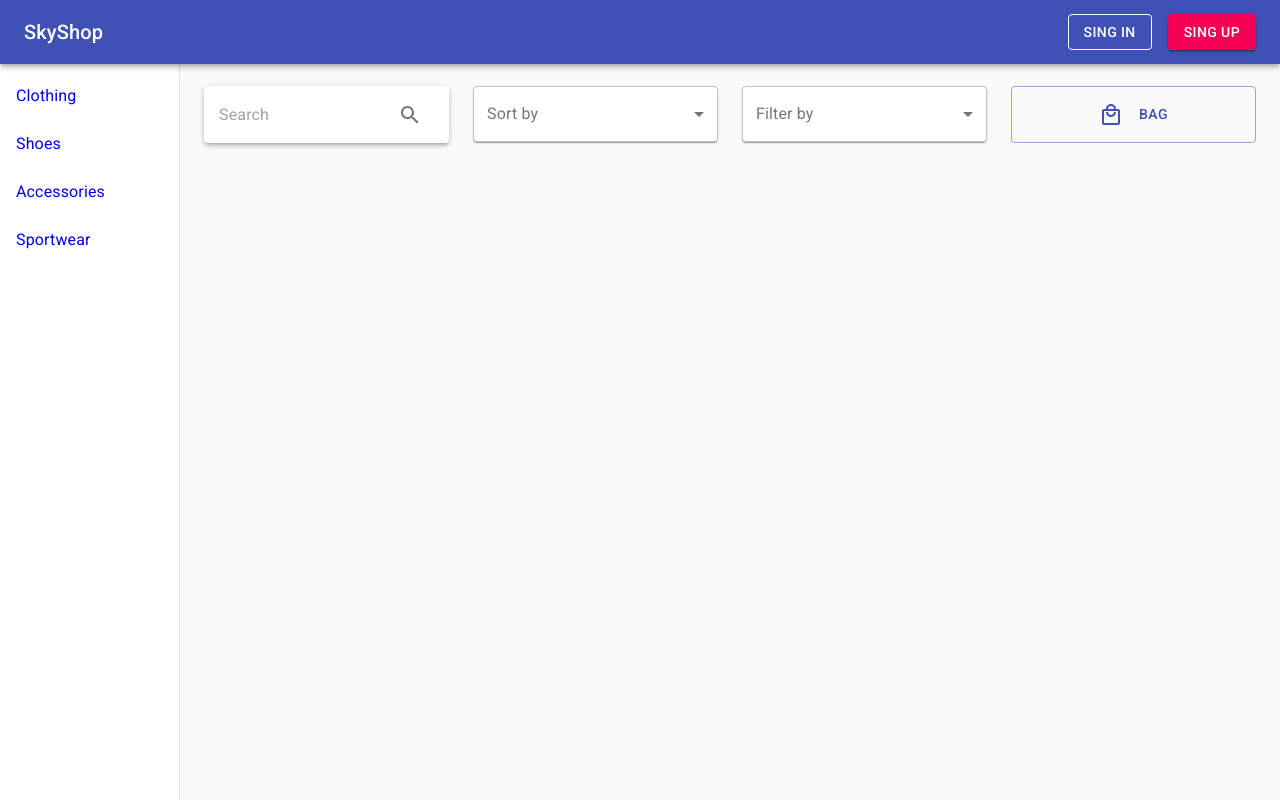
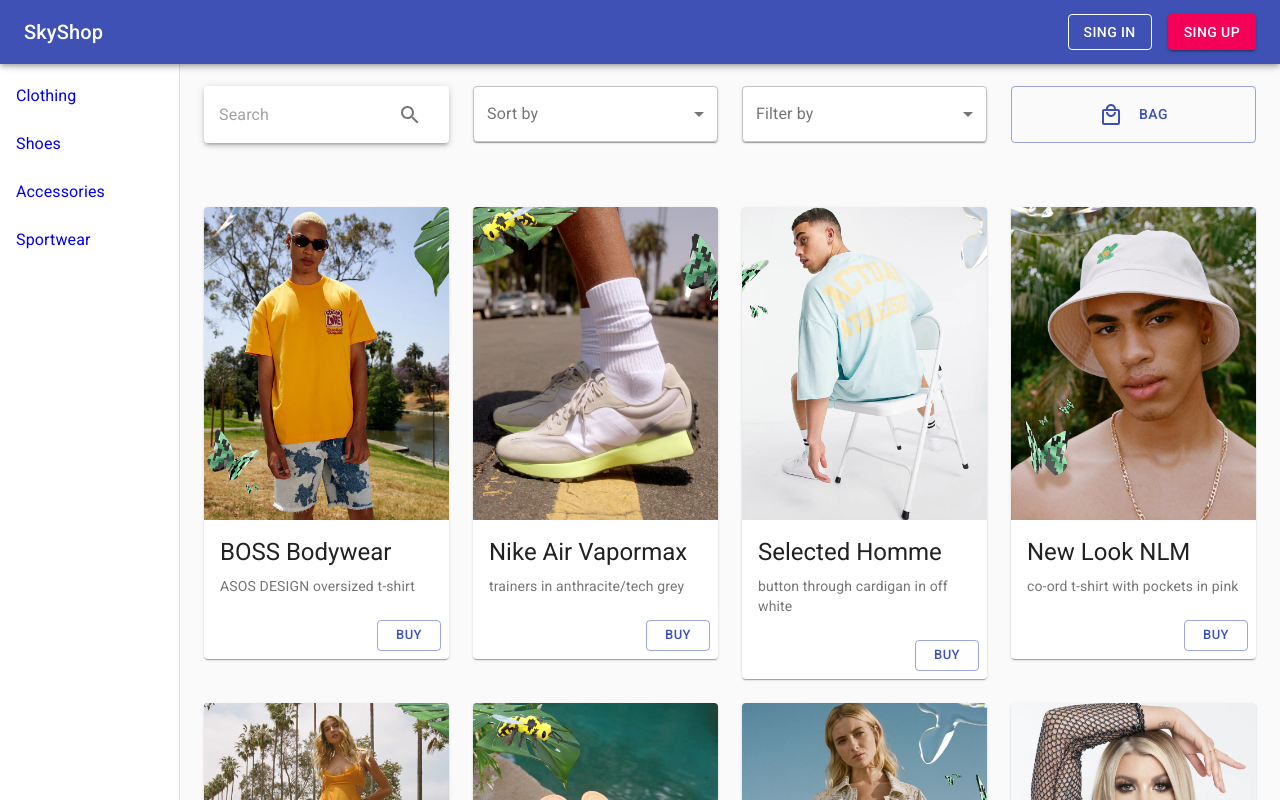
Before and after one commit to vlad9699/SkyShop, a React (Create React App) app: page / in a window 1280 px wide. Shown: the top 800 px of the page. Built offline with nearby package versions, Linux system fonts and the light colour scheme; the HTML template or start-up script is replaced by a standard one.

Commit message:
fix routing

```diff
--- a/src/App.jsx
+++ b/src/App.jsx
@@ -258,7 +258,7 @@
                      </Grid>
                   </Grid>
                   <Toolbar />
-                  <Route path='/index' component={Home} />
+                  <Route path='/' component={Home} />
                   <Route path='/clothing' component={Clothing} />
                   <Route path='/shoes' component={Shoes} />
                   <Route path='/accessories' component={Accessories} />
```
